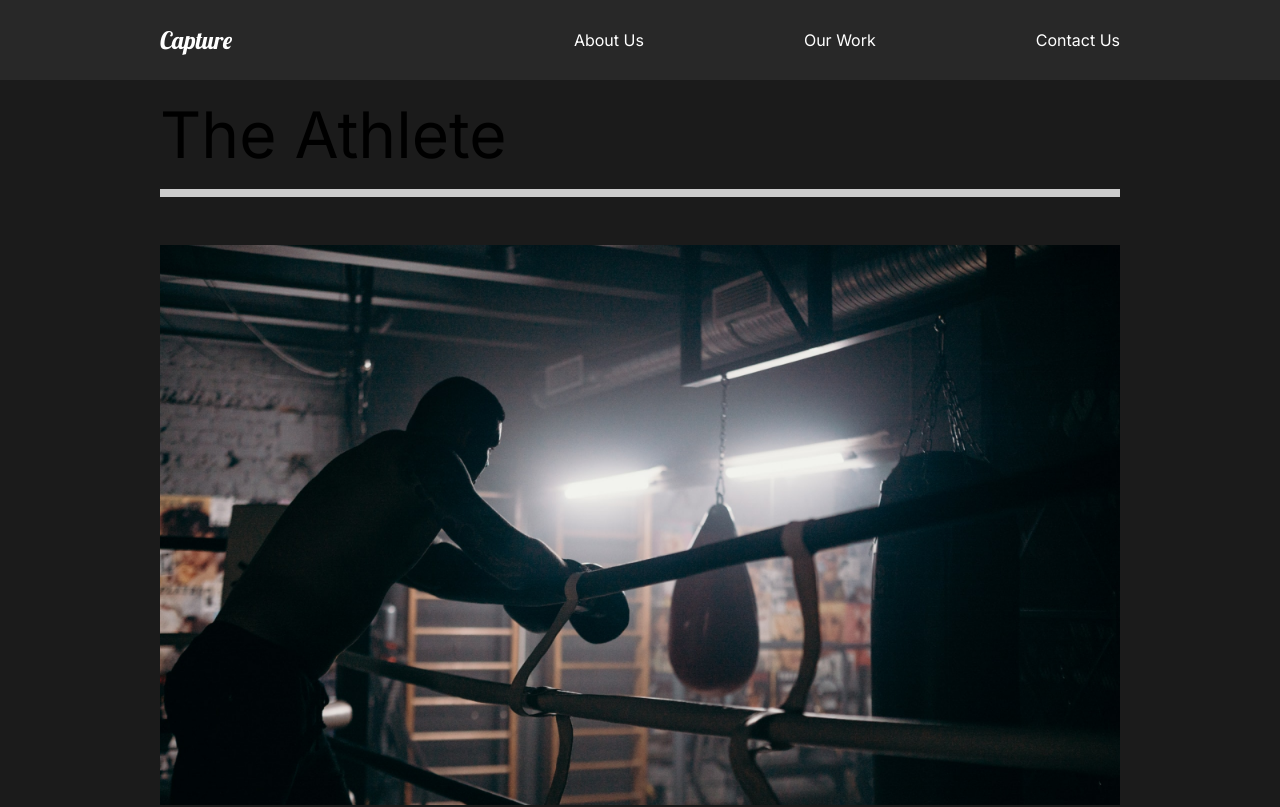
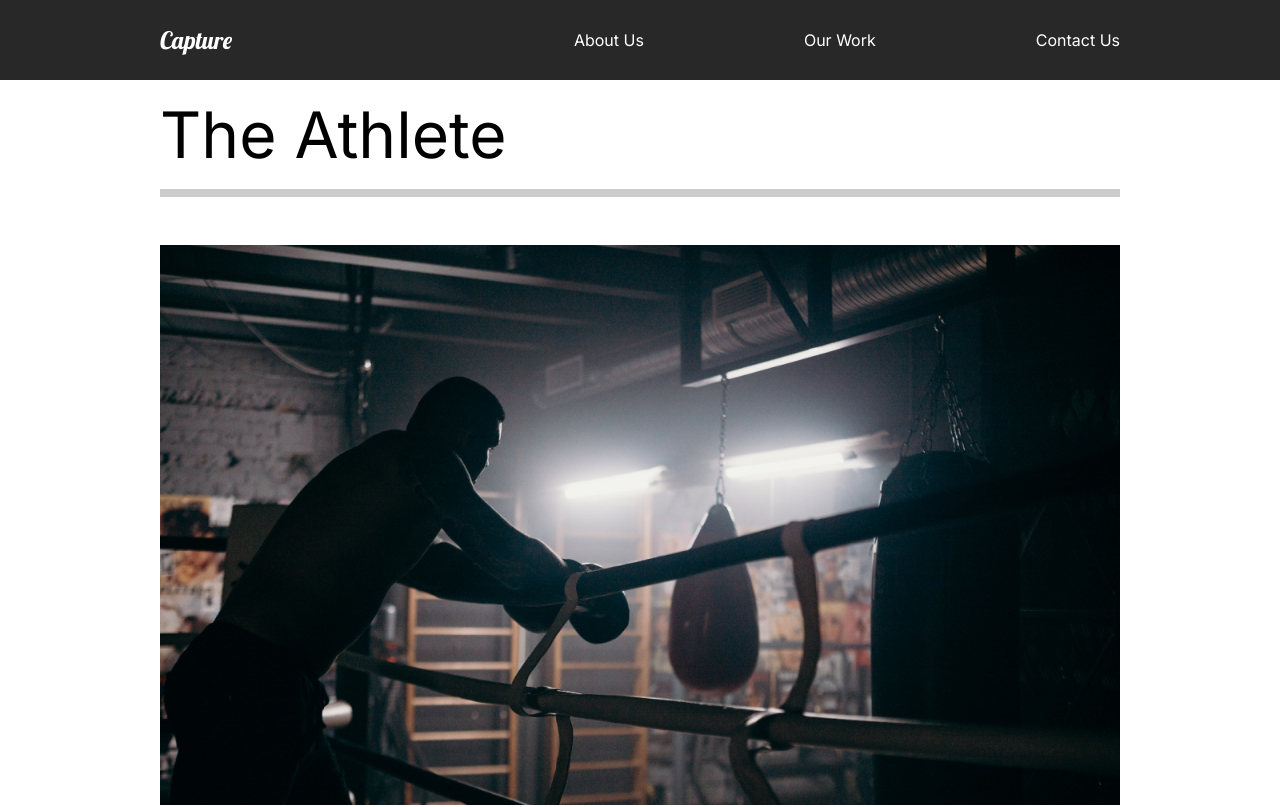
Before and after one commit to badjatya/capture-app, a React (Create React App) app: page /work in a window 1280 px wide. Shown: the top 807 px of the page. Built offline with nearby package versions, Linux system fonts and the light colour scheme.

Commit message:
Page Transition

```diff
--- a/src/App.js
+++ b/src/App.js
@@ -1,7 +1,8 @@
 import React from "react";
 
-// Importing React Router dom
-import { Routes, Route } from "react-router-dom";
+// Importing Library
+import { Routes, Route, useLocation } from "react-router-dom";
+import { AnimatePresence } from "framer-motion";
 
 // Importing pages
 import AboutUs from "./pages/AboutUs";
@@ -16,16 +17,19 @@
 import Nav from "./components/Nav";
 
 const App = () => {
+  const location = useLocation();
   return (
     <>
       <GlobalStyle />
       <Nav />
-      <Routes>
-        <Route path="/" element={<AboutUs />} />
-        <Route path="/work" element={<OurWork />} />
-        <Route path="/work/:id" element={<MovieDetail />} />
-        <Route path="/contact" element={<ContactUs />} />
-      </Routes>
+      <AnimatePresence exitBeforeEnter>
+        <Routes location={location} key={location.pathname}>
+          <Route path="/" element={<AboutUs />} />
+          <Route path="/work" element={<OurWork />} />
+          <Route path="/work/:id" element={<MovieDetail />} />
+          <Route path="/contact" element={<ContactUs />} />
+        </Routes>
+      </AnimatePresence>
     </>
   );
 };
--- a/src/pages/AboutUs.js
+++ b/src/pages/AboutUs.js
@@ -5,13 +5,22 @@
 import ServicesSection from "../components/ServicesSection";
 import FaqSection from "../components/FaqSection";
 
+// Framer motion
+import { motion } from "framer-motion";
+import { pageAnimation } from "../styles/animations";
+
 const AboutUs = () => {
   return (
-    <div>
+    <motion.div
+      variants={pageAnimation}
+      initial="hidden"
+      animate="show"
+      exit="exit"
+    >
       <AboutSection />
       <ServicesSection />
       <FaqSection />
-    </div>
+    </motion.div>
   );
 };
 
--- a/src/pages/OurWork.js
+++ b/src/pages/OurWork.js
@@ -3,6 +3,8 @@
 // Import Lib
 import styled from "styled-components";
 import { Link } from "react-router-dom";
+import { motion } from "framer-motion";
+import { pageAnimation } from "../styles/animations";
 
 // Import data
 import MoviesData from "../data/movieData";
@@ -11,7 +13,13 @@
   // State
   const [movies] = useState(MoviesData());
   return (
-    <StyledWork>
+    <StyledWork
+      variants={pageAnimation}
+      initial="hidden"
+      animate="show"
+      exit="exit"
+      style={{ background: "#fff" }}
+    >
       {movies.map((movie) => (
         <StyledMovie key={movie.id}>
           <h2>{movie.title}</h2>
@@ -50,7 +58,7 @@
 };
 
 // Styled
-const StyledWork = styled.div`
+const StyledWork = styled(motion.div)`
   min-height: 100vh;
   padding: 5rem 10rem;
   overflow: hidden;
--- /dev/null
+++ b/src/styles/animations.js
@@ -0,0 +1,20 @@
+export const pageAnimation = {
+  hidden: {
+    opacity: 0,
+    y: 300,
+  },
+  show: {
+    opacity: 1,
+    y: 0,
+    transition: {
+      duration: 1,
+    },
+  },
+  exit: {
+    opacity: 0,
+    y: 300,
+    transition: {
+      duration: 1,
+    },
+  },
+};
```
